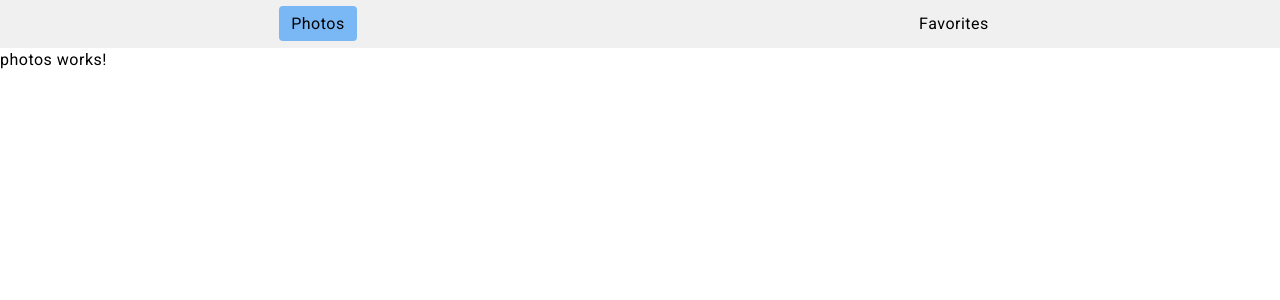
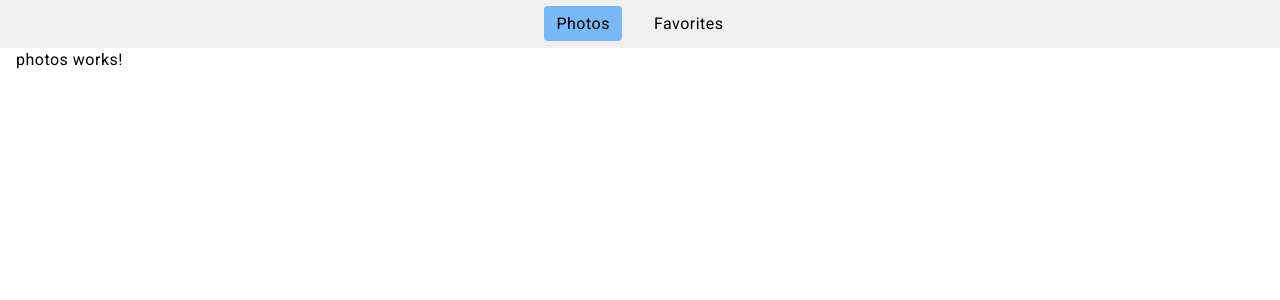
Before and after one commit to VladyslavVorobiov/test-photo-library-, an Angular app: page / in a window 1280 px wide. Shown: the top 300 px of the page. Built offline with nearby package versions, Linux system fonts and the light colour scheme.

Commit message:
feat(navigation): improve styles

```diff
--- a/src/app/app.component.scss
+++ b/src/app/app.component.scss
@@ -0,0 +1,10 @@
+:host {
+    display: block;
+}
+
+.main {
+    width: 100%;
+    height: 100%;
+    box-sizing: border-box;
+    padding: 0 16px 16px;
+}
--- a/src/app/core/components/navigation/navigation.component.html
+++ b/src/app/core/components/navigation/navigation.component.html
@@ -3,7 +3,12 @@
         <!-- For static collections that never change, we can use $index for this case -->
         @for (item of navigationItems; track $index) {
             <li>
-                <a class="navigation-link" routerLinkActive="item-active" [routerLink]="item.route">{{ item.title }}</a>
+                <a class="navigation-link"
+                    routerLinkActive="item-active"
+                    [routerLinkActiveOptions]="{exact: true}"
+                    [routerLink]="item.route">
+                    {{ item.title }}
+                </a>
             </li>
           }
     </ul>
--- a/src/app/core/components/navigation/navigation.component.scss
+++ b/src/app/core/components/navigation/navigation.component.scss
@@ -9,7 +9,8 @@
     margin: 0;
     list-style-type: none;
     display: flex;
-    justify-content: space-around;
+    justify-content: center;
+    gap: 20px;
     background-color: var(--light-grey);
 
     & > li {
```
